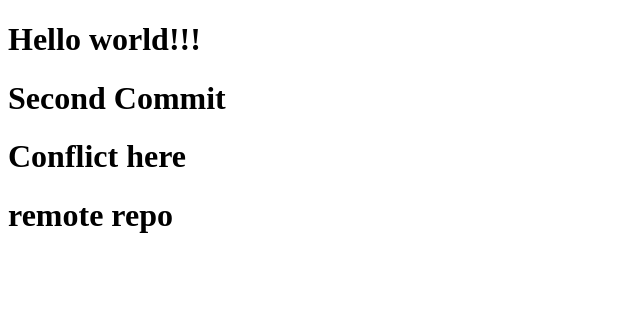
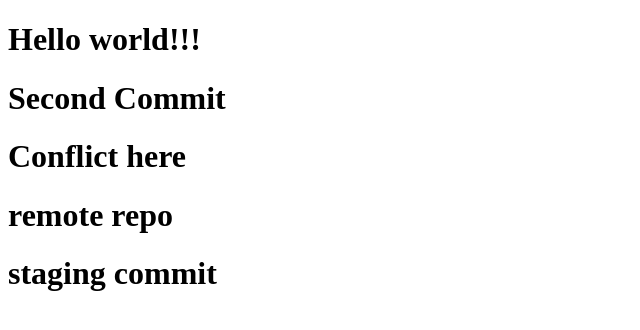
Before and after one commit to lucasnguyen-23-4-12/git_ex, a plain HTML site: page index.html in a window 1280 px wide. Shown: the whole page, without its empty margins (0-640 px from the left). Drawn offline with Linux system fonts and the light colour scheme.

Commit message:
staging branch

```diff
--- a/index.html
+++ b/index.html
@@ -10,5 +10,6 @@
     <h1>Second Commit</h1>
     <h1>Conflict here</h1>
     <h1>remote repo</h1>
+    <h1>staging commit</h1>
 </body>
 </html>
```
Also changed, not shown: 1 other file.
